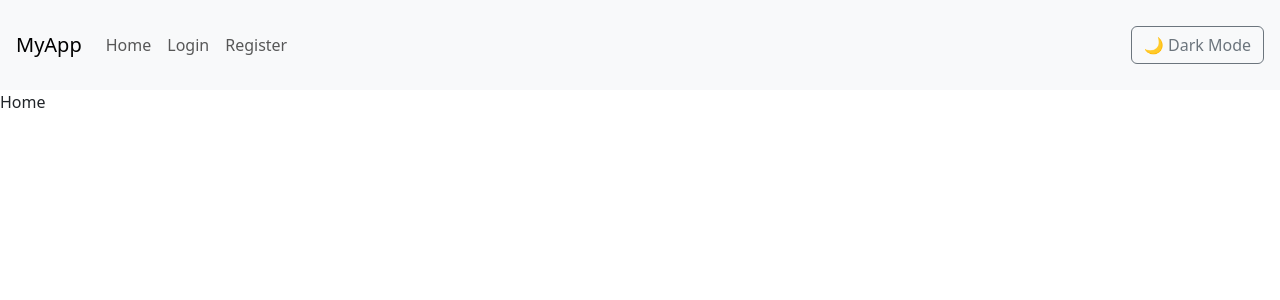
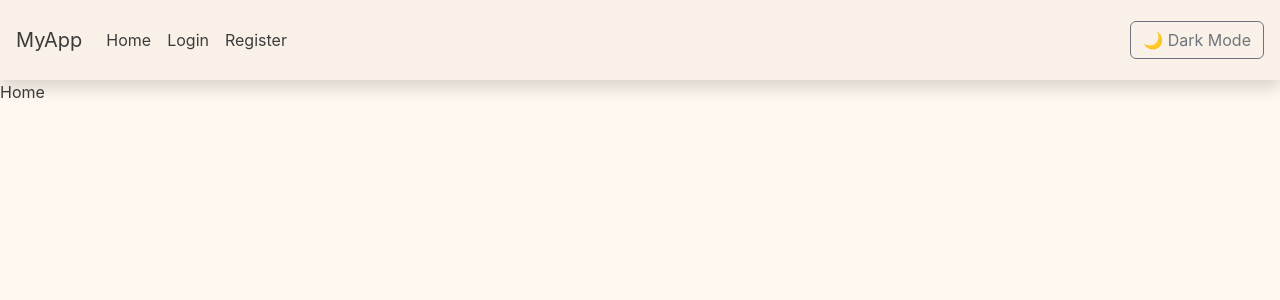
Before and after one commit to Edgar-Sumabat-Jr/ecommerce, a React (Vite) app in the folder frontend/reactjs-vite/: page / in a window 1280 px wide. Shown: the top 300 px of the page. Built offline with nearby package versions, Linux system fonts and the light colour scheme.

Commit message:
added light and dark mode toggle

```diff
--- a/frontend/reactjs-vite/src/index.css
+++ b/frontend/reactjs-vite/src/index.css
@@ -1,19 +1,23 @@
 /* src/index.css */
 
 :root {
-  --bg-color: #ffffff;
-  --text-color: #212529;
+  --bg-color: #fff8f0;
+  --navbar-bg-color: #f9f1e7;
+  --text-color: #3c3c3c;
+  --hover-text-color: #1a1a1a; /* slightly darker for light mode hover */
 }
 
 body {
   background-color: var(--bg-color);
   color: var(--text-color);
   margin: 0;
-  font-family: system-ui, sans-serif;
+  font-family: -apple-system, BlinkMacSystemFont, "Segoe UI", Roboto, Oxygen, Ubuntu, Cantarell, "Helvetica Neue", Arial, sans-serif;
   transition: background-color 0.3s, color 0.3s;
 }
 
 body.dark {
-  --bg-color: #121212;
-  --text-color: #f8f9fa;
+  --bg-color: #1e1e1e;
+  --navbar-bg-color: #252526;
+  --text-color: #d4d4d4;
+  --hover-text-color: #f0f0f0;
 }
--- a/frontend/reactjs-vite/src/pages/Header.jsx
+++ b/frontend/reactjs-vite/src/pages/Header.jsx
@@ -4,6 +4,7 @@ import { useAuth } from "../context/AuthContext"
 import ThemeToggle from "../components/ThemeToggle";
 
 import '../styles/header.css'
+import '../index.css'
 
 import { Container, Nav, Navbar, NavbarBrand } from 'react-bootstrap';
 
@@ -18,7 +19,7 @@ function Header() {
 
   return (
     <>
-    <Navbar bg="light" expand="lg" className="custom-navbar">
+      <Navbar expand="lg" className="custom-navbar shadow">
         <Container fluid className="px-3"> {/* remove vertical padding here */}
           <Navbar.Brand as={Link} to="/">MyApp</Navbar.Brand>
           <Navbar.Toggle aria-controls="basic-navbar-nav" />
--- a/frontend/reactjs-vite/src/styles/header.css
+++ b/frontend/reactjs-vite/src/styles/header.css
@@ -1,8 +1,19 @@
 .custom-navbar {
-  height: 90px;
+  height: 80px;
   padding: 0;
+  background-color: var(--navbar-bg-color);
+}
+
+.navbar-brand {
+  color: var(--text-color);
+
 }
 
 .custom-nav-link {
   padding: 30px 0px;
+  color: var(--text-color)
 }
+
+.custom-nav-link:hover {
+  color: var(--hover-text-color);
+}
```
Lines whose indentation alone changed are shown as unchanged.
